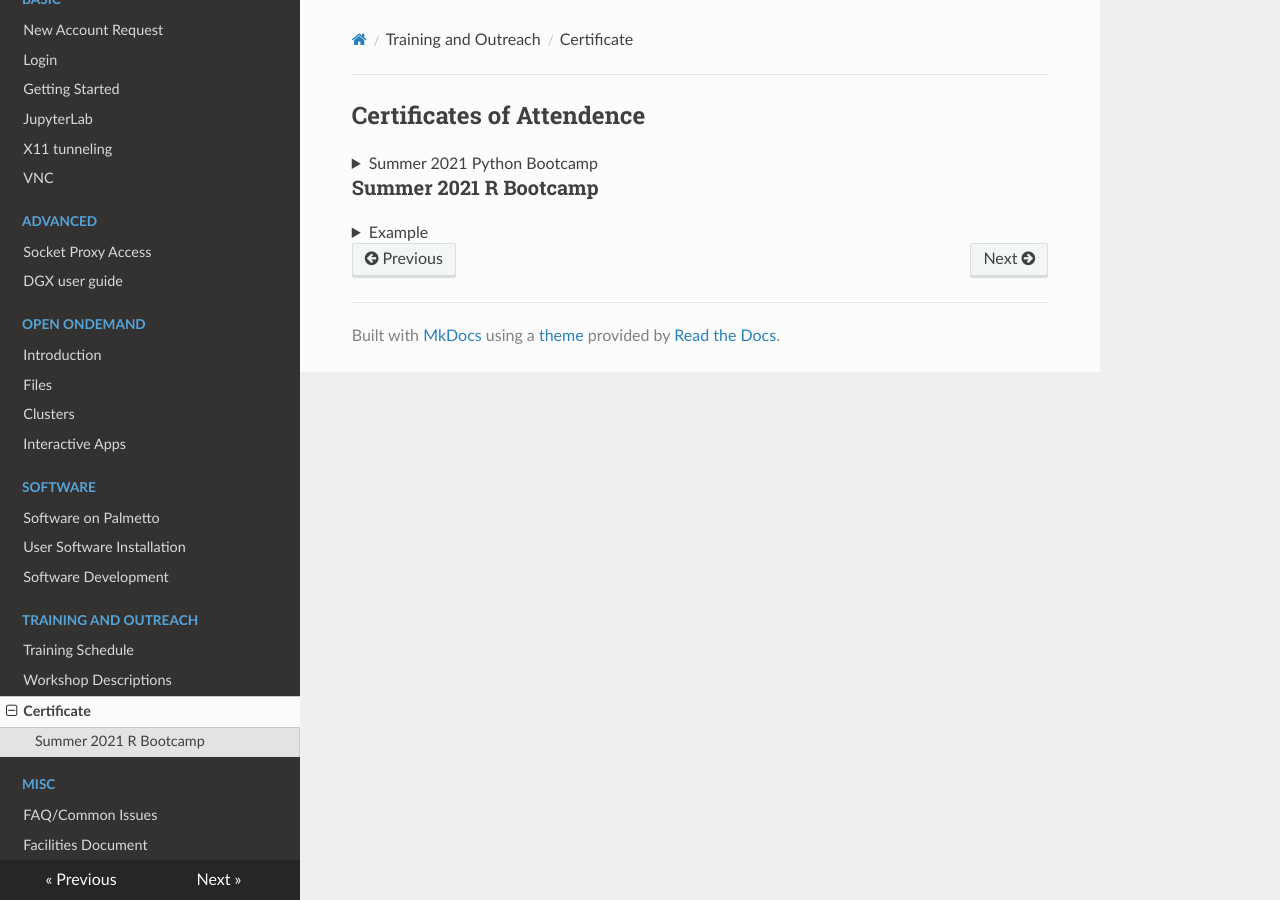
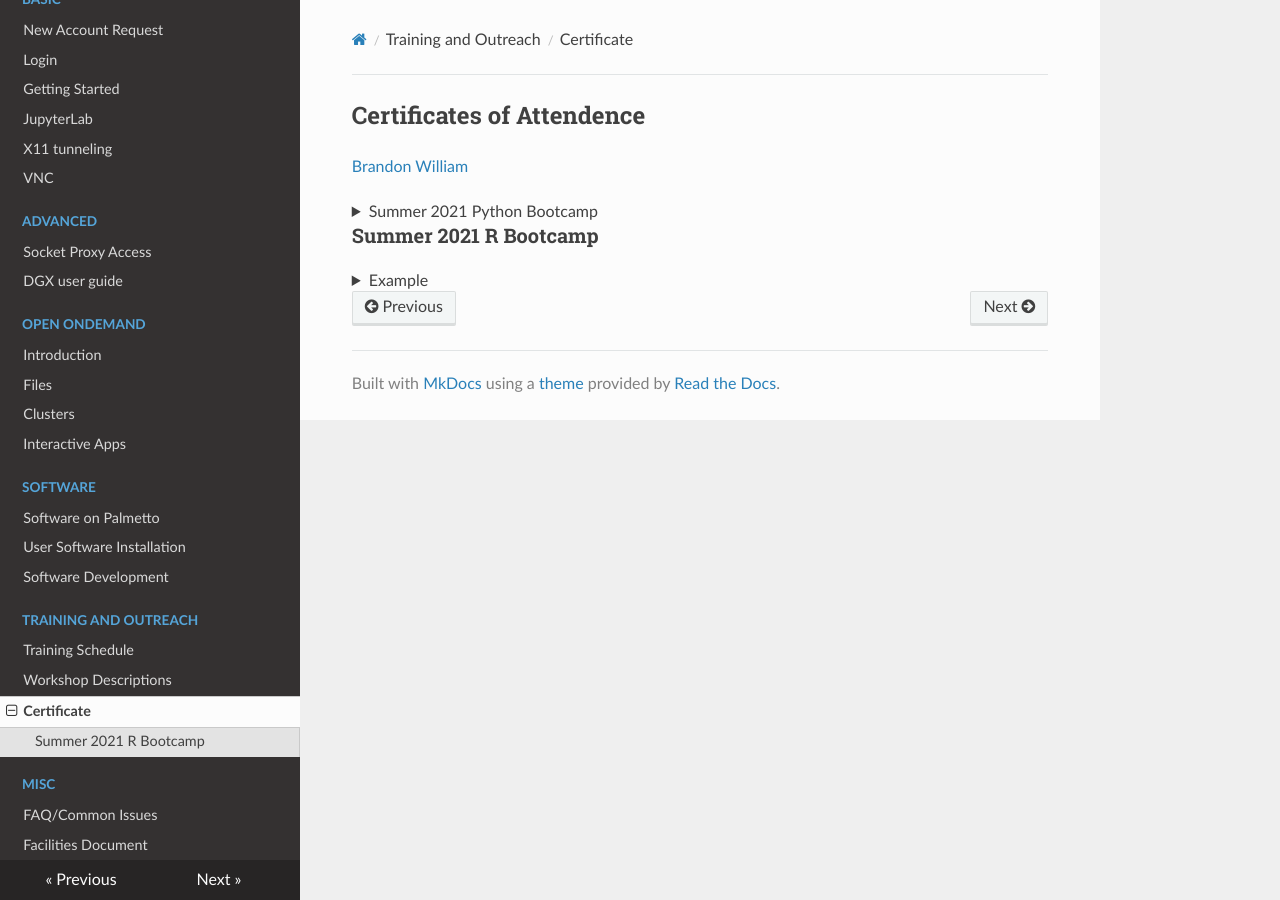
Before and after one commit to clemsonciti/palmetto-documentation, an MkDocs documentation site: the page built from docs/training/certificates.md, in a window 1280 px wide. Built offline with MkDocs 1.6.1, drawn with Linux system fonts in a browser that asks for light colours; nearby versions of some CDN libraries.

Commit message:
Update certificates.md

```diff
--- a/docs/training/certificates.md
+++ b/docs/training/certificates.md
@@ -1,4 +1,6 @@
 ## Certificates of Attendence
+
+[Brandon William](https://www.palmetto.clemson.edu/palmetto/images/training/2021_summer_python/bew3.JPG)
 
 <details close>
 <summary> Summer 2021 Python Bootcamp </summary>
```
